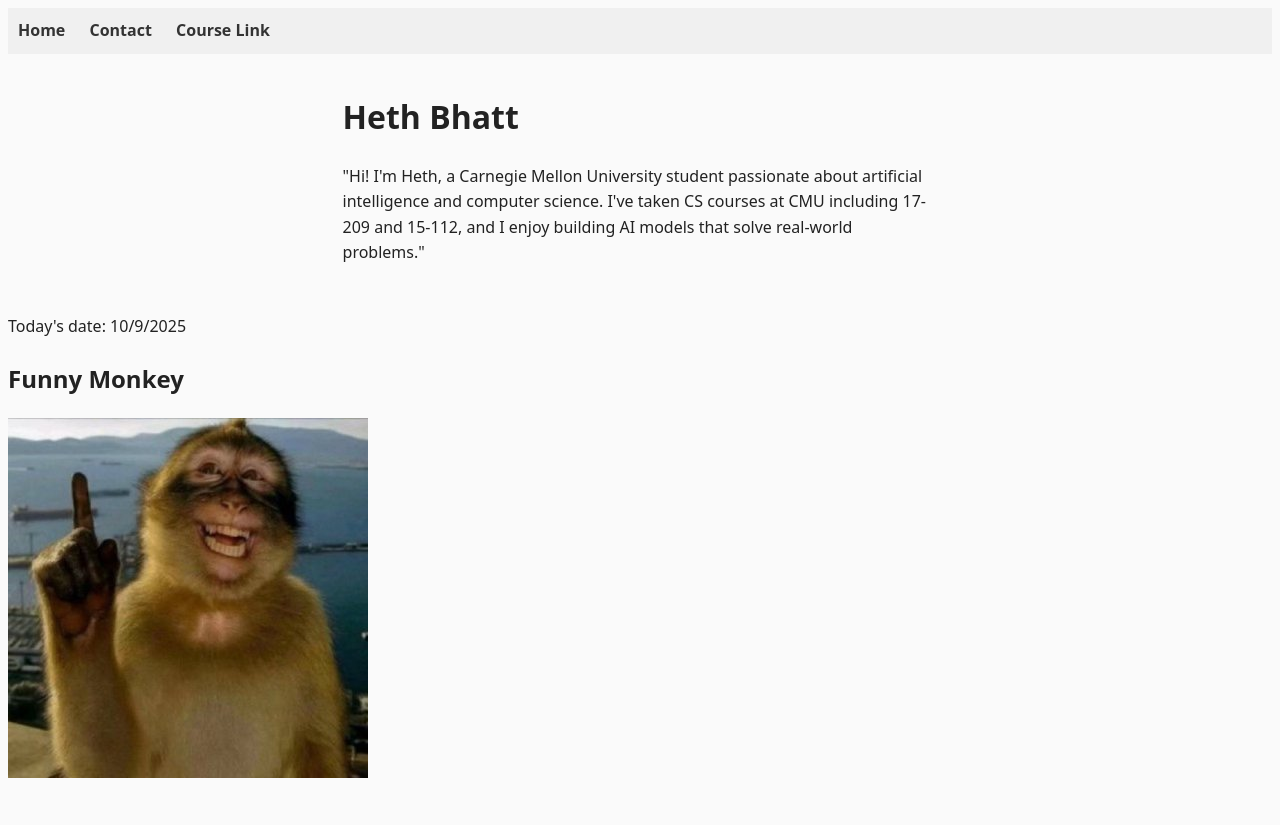
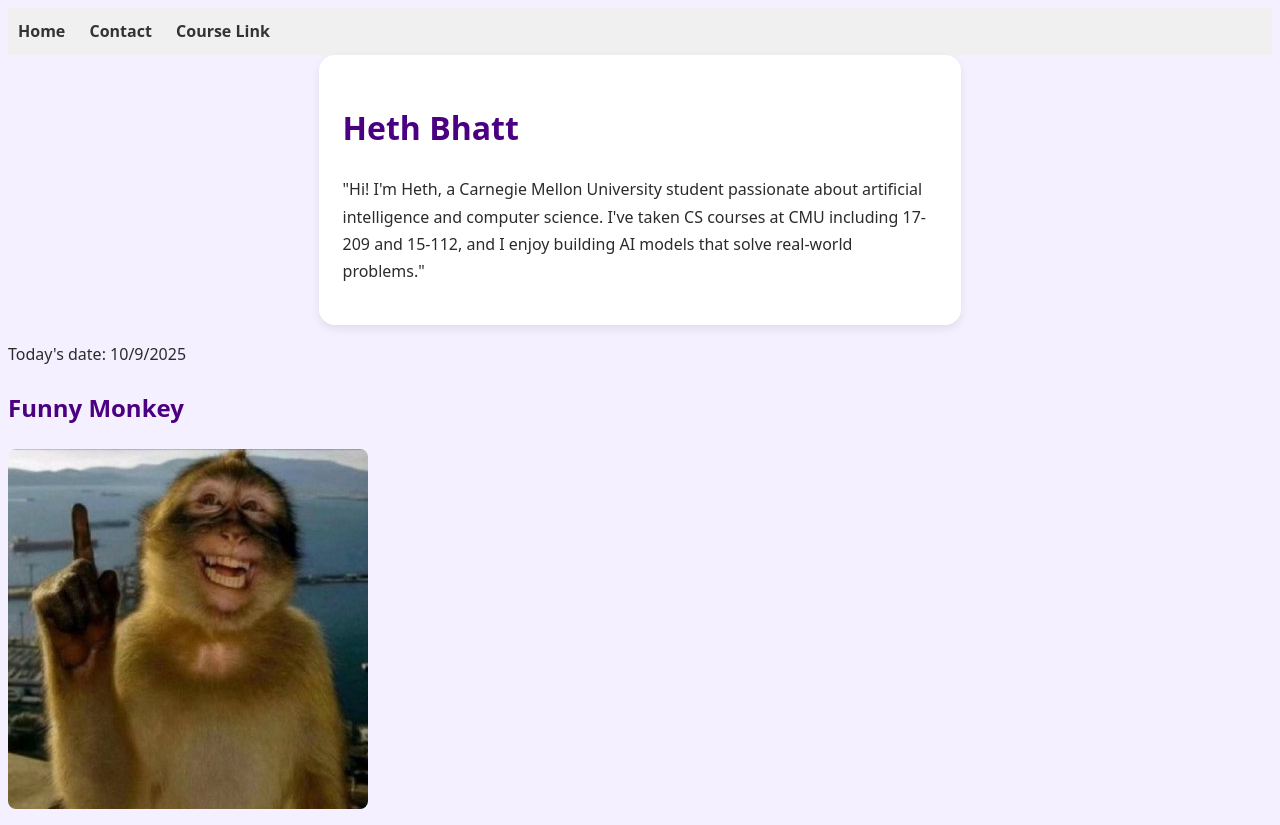
Before and after one commit to hethb/hethb.github.io, a plain HTML site: page index.html in a window 1280 px wide. Before the commit the page ends 800 px from the top, so only its background shows below. Drawn offline with Linux system fonts and the light colour scheme.

Commit message:
Update styles.css

```diff
--- a/styles.css
+++ b/styles.css
@@ -1,15 +1,31 @@
 /* styles.css */
 html {
   font-family: system-ui, -apple-system, BlinkMacSystemFont, "Segoe UI", Roboto, Helvetica, Arial, sans-serif;
-  line-height: 1.6;
-  color: #222;
-  background-color: #fafafa;
+  line-height: 1.7;
+  color: #2b2b2b;
+  background-color: #f4f0ff; /* soft lavender background */
 }
 
 main {
   max-width: 65ch;
   margin: auto;
-  padding: 1rem;
+  padding: 1.5rem;
+  background-color: #ffffff;
+  border-radius: 1rem;
+  box-shadow: 0 4px 10px rgba(0, 0, 0, 0.08);
+}
+
+h1, h2, h3 {
+  color: #4b0082; /* deep indigo headings */
+}
+
+a {
+  color: #6a0dad;
+  text-decoration: none;
+}
+
+a:hover {
+  color: #b832fa; /* brighter purple on hover */
 }
 
 img {
@@ -17,9 +33,10 @@ img {
   height: auto;
   display: block;
   margin: 1rem 0;
+  border-radius: 0.5rem;
 }
 
 a:focus, button:focus {
-  outline: 3px solid #0078d4;
-  outline-offset: 2px;
+  outline: 3px solid #ffb703; /* warm amber focus ring */
+  outline-offset: 3px;
 }
```
